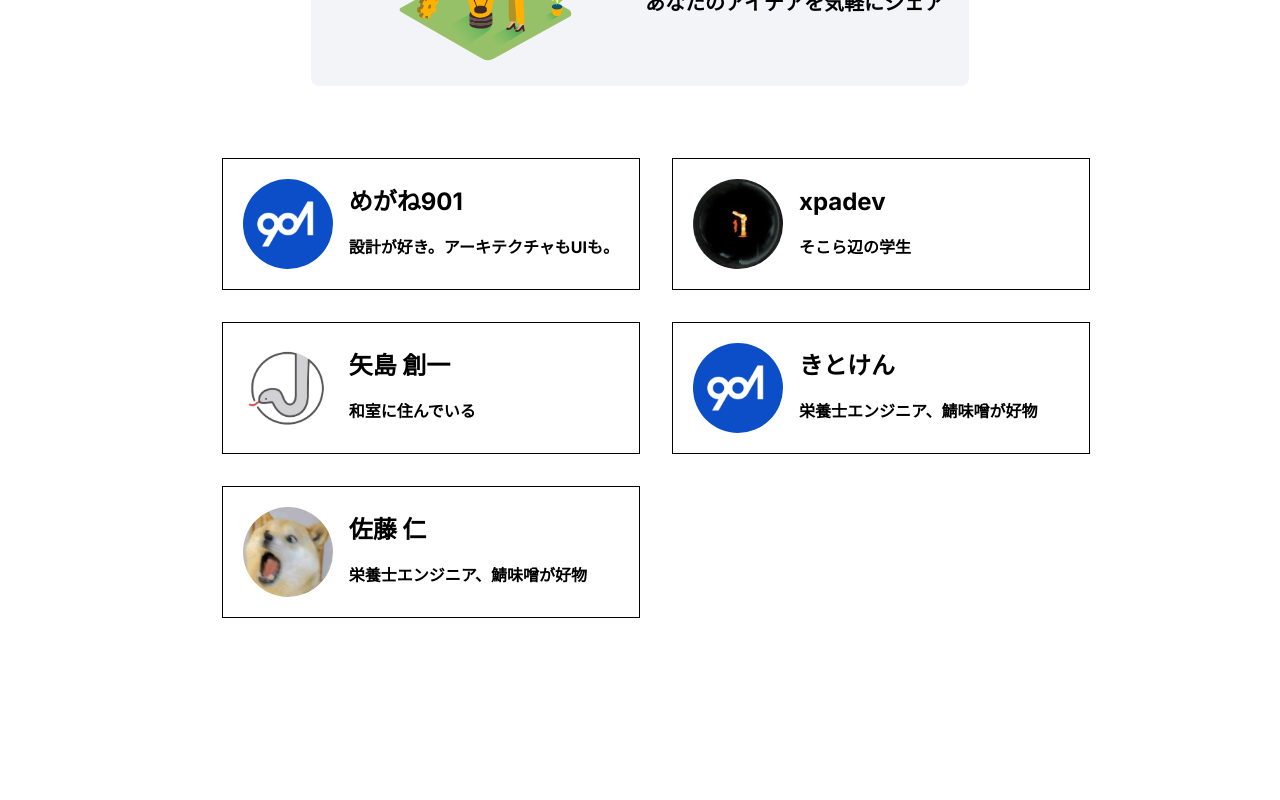
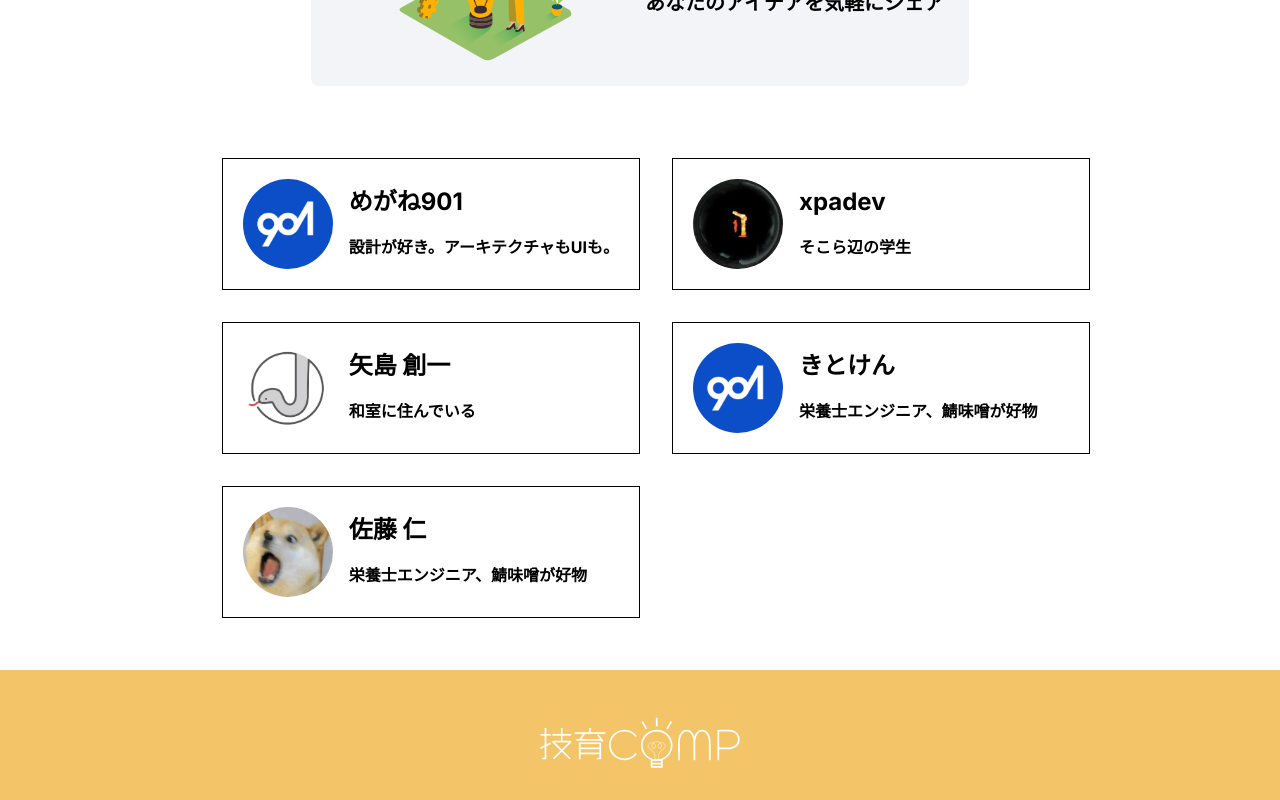
Before and after one commit to geekcamp2023-vol2-team31/lp, a Next.js app: page / in a window 1280 px wide. Shown: the part 1424-2224 px from the top of the page. Before the commit the page ends 2062 px from the top, so only its background shows below. Built offline with nearby package versions, Linux system fonts and the light colour scheme.

Commit message:
feat: footer

```diff
--- /dev/null
+++ b/src/components/footer/footer.module.scss
@@ -0,0 +1,8 @@
+.footer{
+  background: #EFAB27B2;
+  text-align: center;
+  padding-top: 20px;
+  .logo{
+    width: 200px;
+  }
+}
--- /dev/null
+++ b/src/components/footer/footer.presenter.tsx
@@ -0,0 +1,10 @@
+import {Logo} from "@/assets/logo";
+import Styles from "./footer.module.scss";
+
+const Footer = () => {
+  return (<div className={Styles.footer}>
+    <Logo className={Styles.logo} color={"white"}/>
+  </div>)
+}
+
+export {Footer};
--- /dev/null
+++ b/src/components/footer/index.tsx
@@ -0,0 +1 @@
+export * from "./footer.presenter"
--- a/src/pages/index.tsx
+++ b/src/pages/index.tsx
@@ -5,6 +5,7 @@ import {Inter} from "next/font/google";
 import {Section1} from "@/components/section-1";
 import {Section2} from "@/components/section-2";
 import {Developer} from "@/components/developer";
+import {Footer} from "@/components/footer";
 
 const inter = Inter({ subsets: ['latin'] })
 
@@ -22,6 +23,7 @@ export default function Home() {
         <Section1/>
         <Section2/>
         <Developer/>
+        <Footer/>
       </main>
     </>
   )
```
